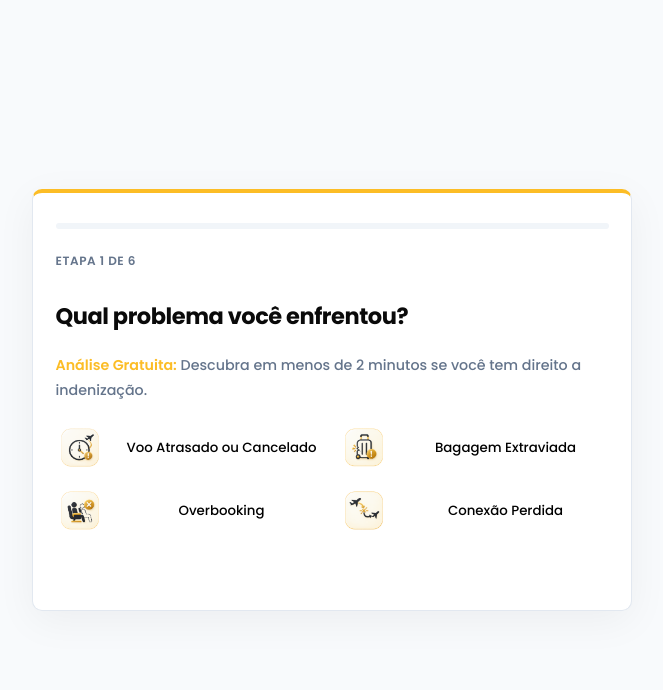
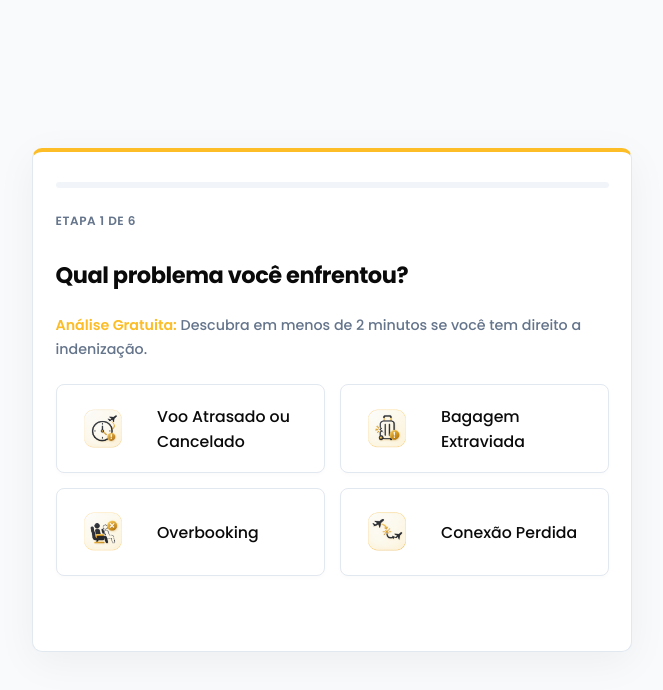
Before and after one commit to t0non/lpLexAero, a Next.js app: page /diagnostico in a window 1280 px wide. Shown: the top 690 px of the page, without its empty margins (308-971 px from the left). Built offline with nearby package versions, Linux system fonts and the light colour scheme.

Commit message:
fix: restore diag-option styling for step 2 buttons that were corrupted during white theme conversion

```diff
--- a/src/app/globals.css
+++ b/src/app/globals.css
@@ -1952,24 +1952,34 @@ b {
   .diag-option {
     display: flex;
     align-items: center;
+    justify-content: flex-start;
+    gap: var(--space-4);
+    width: 100%;
+    padding: 1.25rem 1.5rem;
+    background: #ffffff;
+    border: 1px solid #e2e8f0;
+    border-radius: var(--radius-md);
+    font-size: 1.05rem;
     font-weight: 500;
+    color: var(--lex-black);
     cursor: pointer;
     transition: all 0.2s ease;
-    width: 100%;
+    text-align: left;
+    box-shadow: 0 2px 4px rgba(0,0,0,0.02);
   }
 
   .diag-option:hover {
     border-color: var(--lex-gold);
-    background: rgba(179, 139, 54, 0.05);
-    color: var(--lex-white);
+    background: #fffcf5;
+    color: var(--lex-black);
     transform: translateY(-2px);
-    box-shadow: 0 4px 12px rgba(0, 0, 0, 0.2);
+    box-shadow: 0 6px 16px rgba(179, 139, 54, 0.1);
   }
 
   .diag-option--multi.selected {
     border-color: var(--lex-gold);
-    background: rgba(179, 139, 54, 0.1);
-    color: var(--lex-white);
+    background: #fffcf5;
+    color: var(--lex-black);
   }
 
   .diag-option svg {
```
